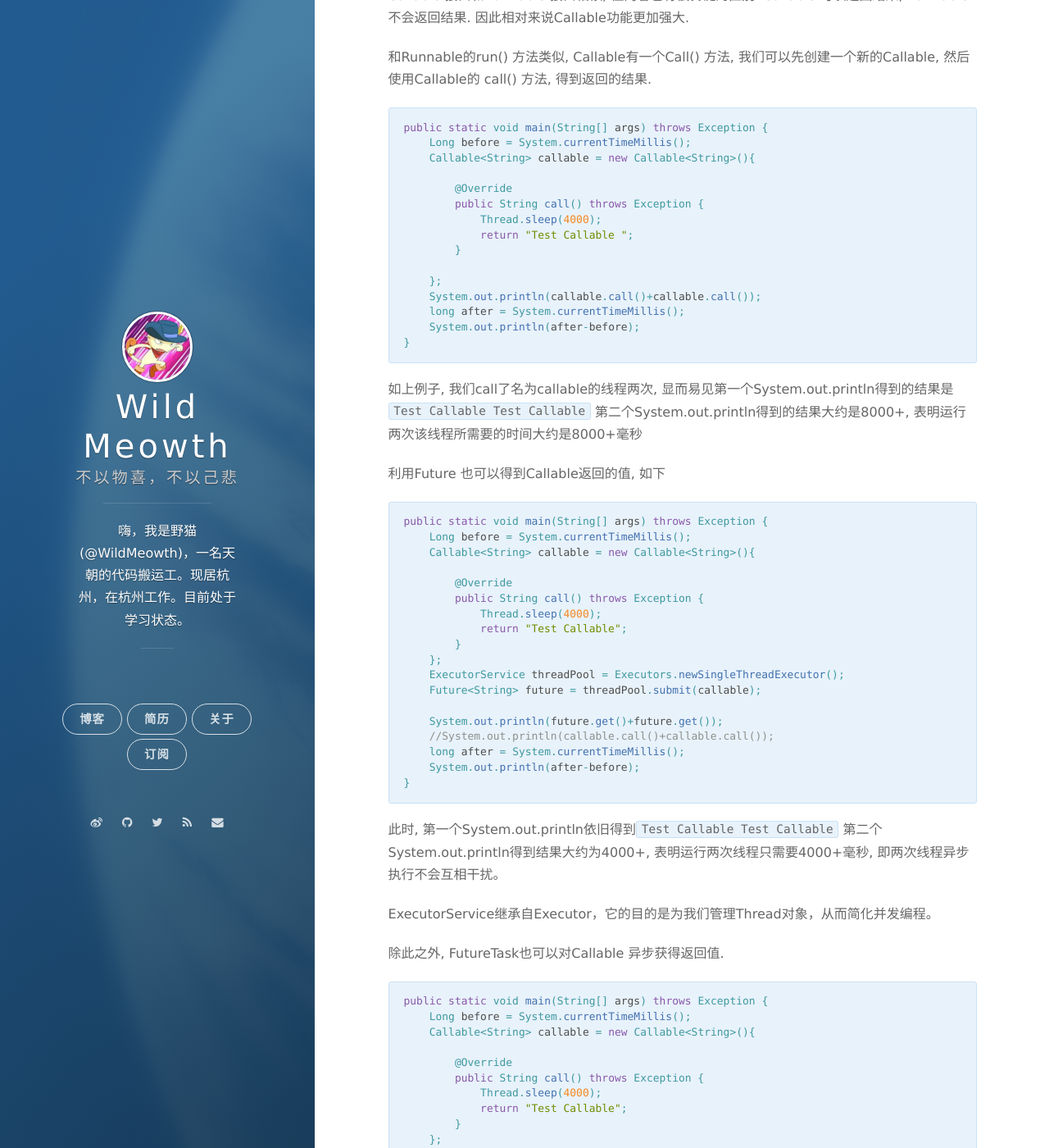
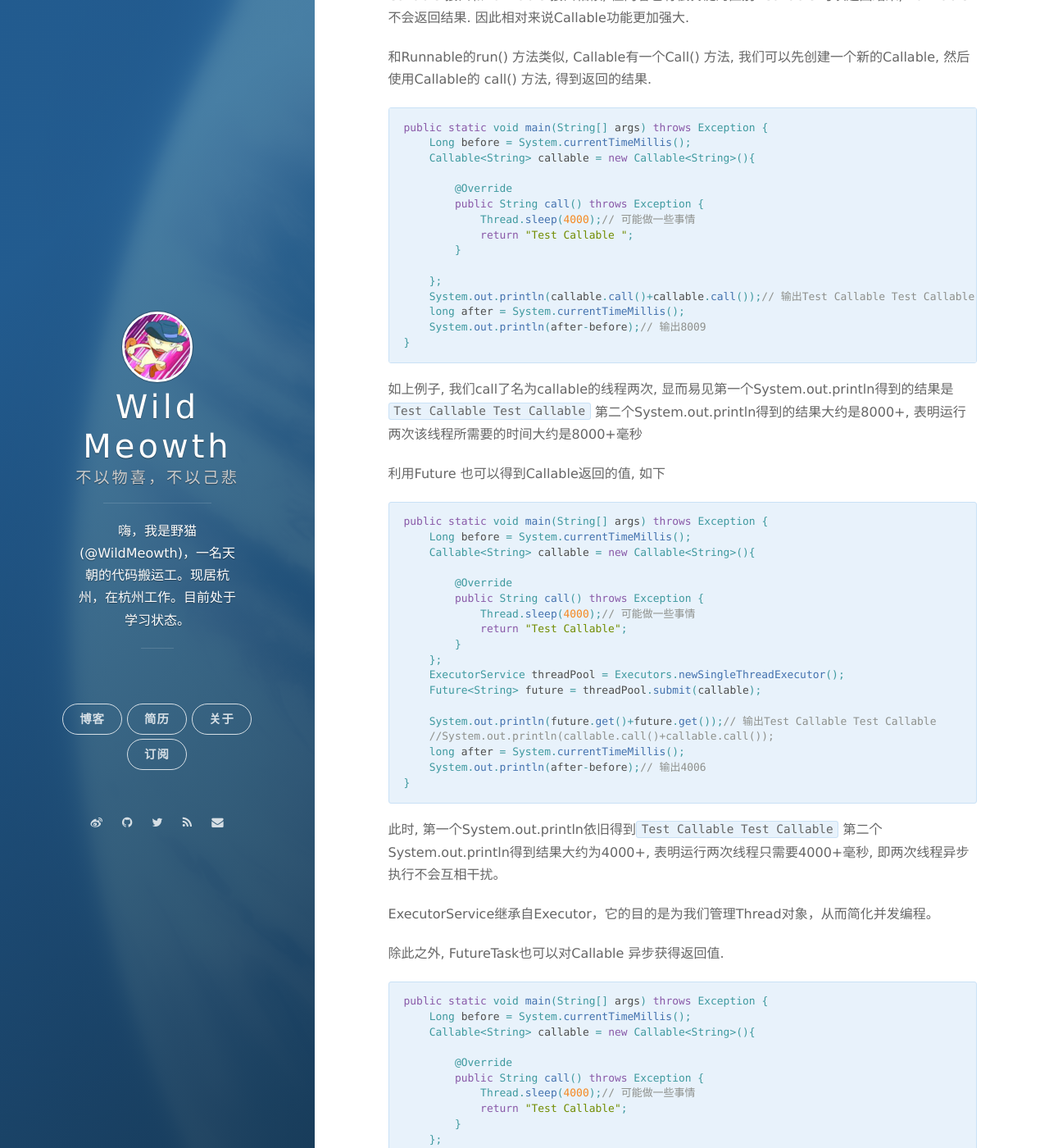
Before and after one commit to wildmeowth/wildmeowth.github.io, a Jekyll site: the page built from _posts/2017-11-29-callable-future.markdown, in a window 1280 px wide and 1400 px high, scrolled down 254 px. Shown: the whole window at 82% size. Built offline with Jekyll 4.4.1, drawn with Linux system fonts in a browser that asks for light colours; nearby versions of some CDN libraries; comment, search, counter and statistics services are not loaded.

Commit message:
new blog 20171129

````diff
--- a/_posts/2017-11-29-callable-future.markdown
+++ b/_posts/2017-11-29-callable-future.markdown
@@ -22,14 +22,14 @@ public static void main(String[] args) throws Exception {
 
         @Override
         public String call() throws Exception {
-            Thread.sleep(4000);
+            Thread.sleep(4000);// 可能做一些事情
             return "Test Callable ";
         }
 
     };
-    System.out.println(callable.call()+callable.call());
+    System.out.println(callable.call()+callable.call());// 输出Test Callable Test Callable
     long after = System.currentTimeMillis();
-    System.out.println(after-before);
+    System.out.println(after-before);// 输出8009
 }
 ```
 
@@ -45,17 +45,17 @@ public static void main(String[] args) throws Exception {
 
         @Override
         public String call() throws Exception {
-            Thread.sleep(4000);
+            Thread.sleep(4000);// 可能做一些事情
             return "Test Callable";
         }
     };
     ExecutorService threadPool = Executors.newSingleThreadExecutor();
     Future<String> future = threadPool.submit(callable);
 
-    System.out.println(future.get()+future.get());
+    System.out.println(future.get()+future.get());// 输出Test Callable Test Callable
     //System.out.println(callable.call()+callable.call());
     long after = System.currentTimeMillis();
-    System.out.println(after-before);
+    System.out.println(after-before);// 输出4006
 }
 ```
 此时, 第一个System.out.println依旧得到`Test Callable Test Callable`
@@ -71,7 +71,7 @@ public static void main(String[] args) throws Exception {
 
         @Override
         public String call() throws Exception {
-            Thread.sleep(4000);
+            Thread.sleep(4000);// 可能做一些事情
             return "Test Callable";
         }
     };
@@ -87,7 +87,7 @@ public static void main(String[] args) throws Exception {
     }
 
     long after = System.currentTimeMillis();
-    System.out.println(after-before);
+    System.out.println(after-before);// 输出4006
 }
 ```
 FutureTask 实现了Future和Runnable两个接口, 意味着可以同时处理Runnable和Future, 它的好处在于如果有一个返回值计算需要很久, 这个返回值不需要立刻得到, 但线程中其他代码需要被尽快执行的时候, 使用FutureTask, 可以先做其他事, 等到结果计算完了再返回结果。
````
